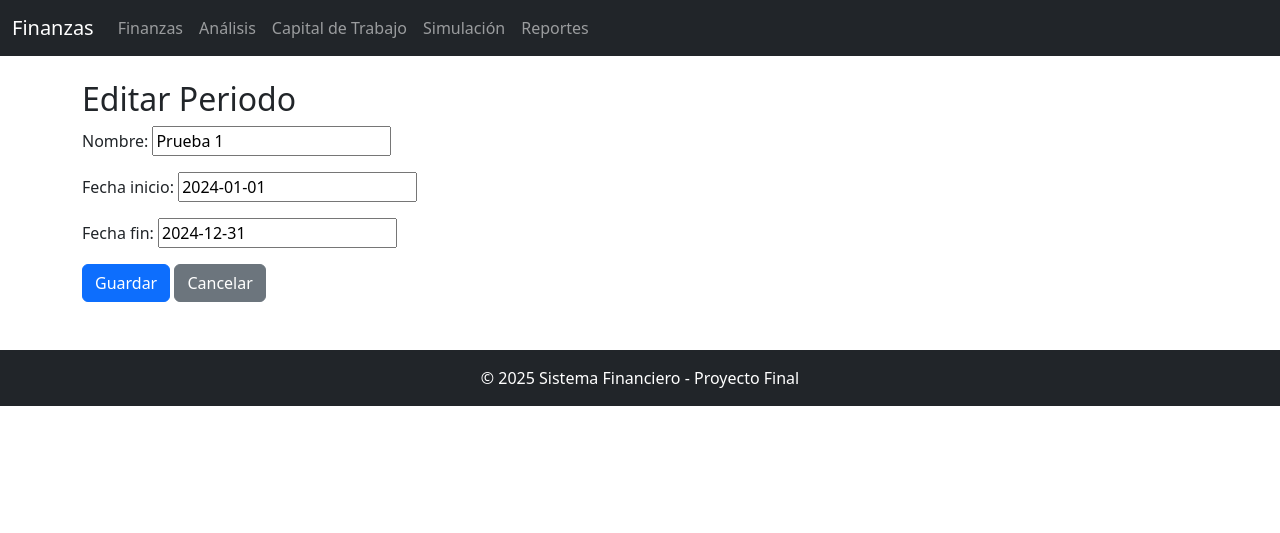
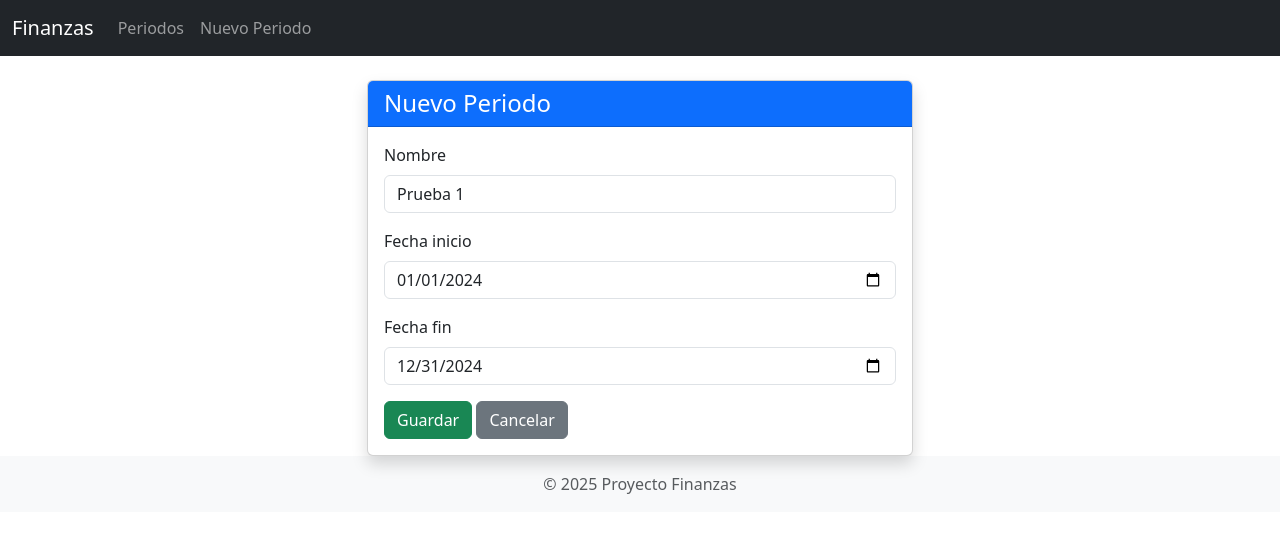
Before and after one commit to xoce97/proyecto-finanzas, a Django app: page /finanzas/periodos/1/editar/ in a window 1280 px wide. Shown: the top 533 px of the page. Run offline with Django 5.2, Linux system fonts and the light colour scheme; data comes from the database, SQL or seed files in the repository; both versions use the stored data as it was after the commit; some libraries are stand-ins or nearby versions.

Commit message:
La parte para agregar un periodo contable ya funciona y ya agrega periodos contables.

```diff
--- a/proyecto_finanzas/finanzas/forms.py
+++ b/proyecto_finanzas/finanzas/forms.py
@@ -5,6 +5,10 @@ class PeriodoForm(forms.ModelForm):
     class Meta:
         model = Periodo
         fields = ['nombre', 'fecha_inicio', 'fecha_fin']
+        widgets = {
+            'fecha_inicio': forms.DateInput(attrs={'type': 'date', 'class': 'form-control'}),
+            'fecha_fin': forms.DateInput(attrs={'type': 'date', 'class': 'form-control'}),
+        }
 
 class CuentaContableForm(forms.ModelForm):
     class Meta:
--- a/proyecto_finanzas/finanzas/templates/finanzas/periodo_form.html
+++ b/proyecto_finanzas/finanzas/templates/finanzas/periodo_form.html
@@ -1,14 +1,32 @@
 {% extends 'base.html' %}
-
-{% block title %}Formulario Periodo{% endblock %}
-
+{% load widget_tweaks %}
+{% block title %}Nuevo Periodo{% endblock %}
 {% block content %}
-<h2>{% if form.instance.pk %}Editar{% else %}Nuevo{% endif %} Periodo</h2>
-
-<form method="post" novalidate>
-    {% csrf_token %}
-    {{ form.as_p }}
-    <button type="submit" class="btn btn-primary">Guardar</button>
-    <a href="{% url 'finanzas:periodos_list' %}" class="btn btn-secondary">Cancelar</a>
-</form>
+<div class="row justify-content-center">
+    <div class="col-md-6">
+        <div class="card shadow">
+            <div class="card-header bg-primary text-white">
+                <h4 class="mb-0">Nuevo Periodo</h4>
+            </div>
+            <div class="card-body">
+                <form method="post" novalidate>
+                    {% csrf_token %}
+                    {% for field in form %}
+                        <div class="mb-3">
+                            <label class="form-label">{{ field.label }}</label>
+                            {{ field|add_class:"form-control" }}
+                            {% if field.errors %}
+                                <div class="text-danger small">
+                                    {{ field.errors }}
+                                </div>
+                            {% endif %}
+                        </div>
+                    {% endfor %}
+                    <button type="submit" class="btn btn-success">Guardar</button>
+                    <a href="{% url 'finanzas:periodos_list' %}" class="btn btn-secondary">Cancelar</a>
+                </form>
+            </div>
+        </div>
+    </div>
+</div>
 {% endblock %}
--- a/proyecto_finanzas/finanzas/templates/finanzas/periodos_list.html
+++ b/proyecto_finanzas/finanzas/templates/finanzas/periodos_list.html
@@ -20,8 +20,8 @@
         {% for periodo in periodos %}
         <tr>
             <td>{{ periodo.nombre }}</td>
-            <td>{{ periodo.fecha_inicio }}</td>
-            <td>{{ periodo.fecha_fin }}</td>
+            <td>{{ periodo.fecha_inicio|date:"Y-m-d" }}</td>
+            <td>{{ periodo.fecha_inicio|date:"Y-m-d" }}</td>
             <td>
                 <a href="{% url 'finanzas:periodo_edit' periodo.pk %}" class="btn btn-sm btn-primary">Editar</a>
             </td>
--- a/proyecto_finanzas/proyecto_finanzas/settings.py
+++ b/proyecto_finanzas/proyecto_finanzas/settings.py
@@ -43,6 +43,7 @@ INSTALLED_APPS = [
     'capital_trabajo',
     'simulacion',
     'reportes',
+    'widget_tweaks',
 
 ]
 
--- a/proyecto_finanzas/templates/base.html
+++ b/proyecto_finanzas/templates/base.html
@@ -1,50 +1,45 @@
+{% load static %}
 <!DOCTYPE html>
 <html lang="es">
 <head>
     <meta charset="UTF-8">
-    <title>{% block title %}Sistema Financiero{% endblock %}</title>
+    <title>{% block title %}Proyecto Finanzas{% endblock %}</title>
     <meta name="viewport" content="width=device-width, initial-scale=1">
-
-    <!-- Bootstrap CSS CDN -->
-    <link href="https://cdn.jsdelivr.net/npm/bootstrap@5.3.0/dist/css/bootstrap.min.css" rel="stylesheet">
-
-    <!-- CSS adicional -->
-    {% block css %}{% endblock %}
+    <!-- Bootstrap 5 CDN -->
+    <link href="https://cdn.jsdelivr.net/npm/bootstrap@5.3.3/dist/css/bootstrap.min.css" rel="stylesheet">
+    <link rel="stylesheet" href="{% static 'css/style.css' %}">
 </head>
 <body>
-
-<nav class="navbar navbar-expand-lg navbar-dark bg-dark">
+<nav class="navbar navbar-expand-lg navbar-dark bg-dark mb-4">
   <div class="container-fluid">
-    <a class="navbar-brand" href="{% url 'finanzas:balance_list' %}">Finanzas</a>
+    <a class="navbar-brand" href="#">Finanzas</a>
     <button class="navbar-toggler" type="button" data-bs-toggle="collapse" data-bs-target="#navbarNav"
-      aria-controls="navbarNav" aria-expanded="false" aria-label="Toggle navigation">
+            aria-controls="navbarNav" aria-expanded="false" aria-label="Toggle navigation">
       <span class="navbar-toggler-icon"></span>
     </button>
     <div class="collapse navbar-collapse" id="navbarNav">
       <ul class="navbar-nav">
-        <li class="nav-item"><a class="nav-link" href="{% url 'finanzas:balance_list' %}">Finanzas</a></li>
-        <li class="nav-item"><a class="nav-link" href="{% url 'analisis:razones_list' %}">Análisis</a></li>
-        <li class="nav-item"><a class="nav-link" href="{% url 'capital_trabajo:gestion' %}">Capital de Trabajo</a></li>
-        <li class="nav-item"><a class="nav-link" href="{% url 'simulacion:lista_escenarios' %}">Simulación</a></li>
-        <li class="nav-item"><a class="nav-link" href="{% url 'reportes:lista_reportes' %}">Reportes</a></li>
+        <li class="nav-item">
+          <a class="nav-link" href="">Periodos</a>
+        </li>
+        <li class="nav-item">
+          <a class="nav-link" href="">Nuevo Periodo</a>
+        </li>
+        <!-- Agrega aquí más enlaces según tus rutas -->
       </ul>
     </div>
   </div>
 </nav>
-
-<div class="container mt-4">
+<div class="container">
     {% block content %}
-    <!-- Aquí va el contenido específico de cada página -->
     {% endblock %}
 </div>
-
-<footer class="bg-dark text-white text-center py-3 mt-5">
-    &copy; 2025 Sistema Financiero - Proyecto Final
+<footer class="footer mt-auto py-3 bg-light text-center">
+    <div class="container">
+        <span class="text-muted">&copy; 2025 Proyecto Finanzas</span>
+    </div>
 </footer>
-
-<!-- Bootstrap JS CDN -->
-<script src="https://cdn.jsdelivr.net/npm/bootstrap@5.3.0/dist/js/bootstrap.bundle.min.js"></script>
-
-{% block scripts %}{% endblock %}
+<!-- Bootstrap JS -->
+<script src="https://cdn.jsdelivr.net/npm/bootstrap@5.3.3/dist/js/bootstrap.bundle.min.js"></script>
 </body>
 </html>
```
Also changed, not shown: proyecto_finanzas/db.sqlite3.
